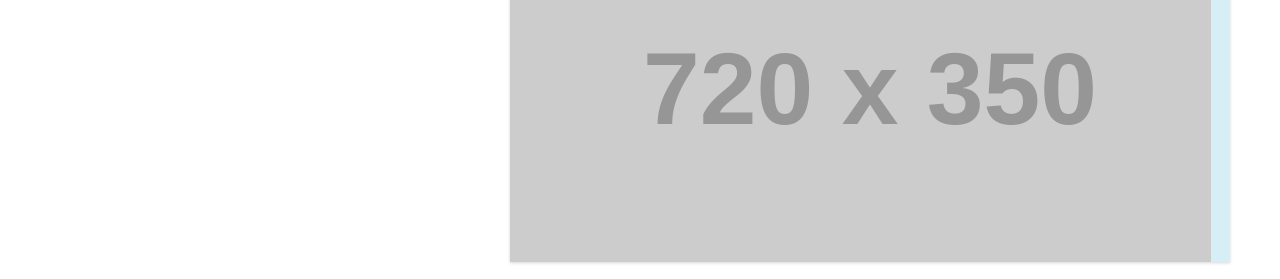
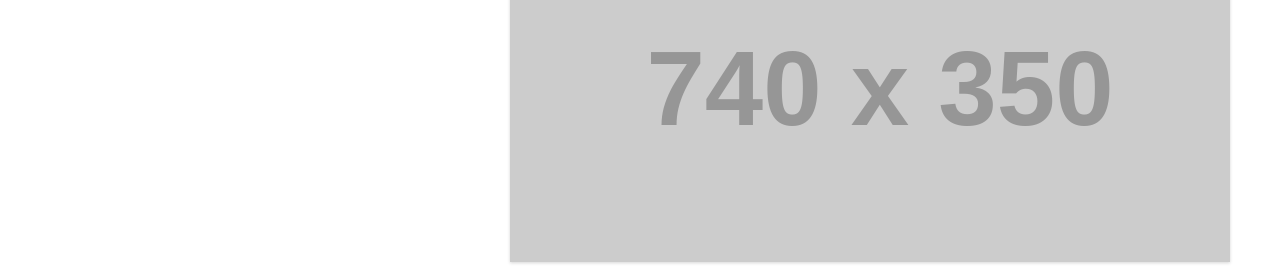
Before and after one commit to jordan64/CompLIb-Test, a website: page app/index.html in a window 1280 px wide. Shown: the part 150-429 px from the top of the page. Drawn offline with Linux system fonts and the light colour scheme; files that its build step writes are made by us from their sources; placeholder pictures from the web are drawn by us.

Commit message:
fixed slider again, adjusting widths

```diff
--- a/app/scripts/controllers/main.js
+++ b/app/scripts/controllers/main.js
@@ -3,48 +3,48 @@
     $scope.vignettes = [
       {
         name: 'Finance',
-        image: '//placehold.it/720x350/013e89/FFFFFF.png',
-        description: 'Lorem ipsum dolor sit amet, consectetur adipisicing elit, sed do eiusmod tempor incididunt ut labore et dolore magna aliqua. Ut enim ad minim veniam, quis nostrud exercitation ullamco laboris nisi ut aliquip ex ea commodo consequat. Duis aute irure dolor in reprehenderit in.'
+        image: '//placehold.it/740x350/cccccc/FFFFFF.png',
+        description: 'Lorem ipsum dolor sit amet, consectetur adipisicing elit, sed do eiusmod tempor incididunt ut labore et dolore magna aliqua. Ut enim ad minim veniam.'
       },
       {
         name: 'Finance2',
-        image: '//placehold.it/720x350/013e89/FFFFFF.png',
-        description: 'Lorem ipsum dolor sit amet, consectetur adipisicing elit, sed do eiusmod tempor incididunt ut labore et dolore magna aliqua. Ut enim ad minim veniam, quis nostrud exercitation ullamco laboris nisi ut aliquip ex ea commodo consequat. Duis aute irure dolor in reprehenderit in.'
+        image: '//placehold.it/740x350/cccccc/FFFFFF.png',
+        description: 'Lorem ipsum dolor sit amet, consectetur adipisicing elit, sed do eiusmod tempor incididunt ut labore et dolore magna aliqua. Ut enim ad minim veniam.'
       },
       {
         name: 'Finance3',
-        image: '//placehold.it/720x350/013e89/FFFFFF.png',
-        description: 'Lorem ipsum dolor sit amet, consectetur adipisicing elit, sed do eiusmod tempor incididunt ut labore et dolore magna aliqua. Ut enim ad minim veniam, quis nostrud exercitation ullamco laboris nisi ut aliquip ex ea commodo consequat. Duis aute irure dolor in reprehenderit in.'
+        image: '//placehold.it/740x350/cccccc/FFFFFF.png',
+        description: 'Lorem ipsum dolor sit amet, consectetur adipisicing elit, sed do eiusmod tempor incididunt ut labore et dolore magna aliqua. Ut enim ad minim veniam.'
       },
       {
         name: 'Economics',
-        image: '//placehold.it/720x350/013e89/FFFFFF.png',
-        description: 'Lorem ipsum dolor sit amet, consectetur adipisicing elit, sed do eiusmod tempor incididunt ut labore et dolore magna aliqua. Ut enim ad minim veniam, quis nostrud exercitation ullamco laboris nisi ut aliquip ex ea commodo consequat. Duis aute irure dolor in reprehenderit in.'
+        image: '//placehold.it/740x350/cccccc/FFFFFF.png',
+        description: 'Lorem ipsum dolor sit amet, consectetur adipisicing elit, sed do eiusmod tempor incididunt ut labore et dolore magna aliqua. Ut enim ad minim veniam.'
       },
       {
         name: 'Business Leadership',
-        image: '//placehold.it/720x350/013e89/FFFFFF.png',
-        description: 'Lorem ipsum dolor sit amet, consectetur adipisicing elit, sed do eiusmod tempor incididunt ut labore et dolore magna aliqua. Ut enim ad minim veniam, quis nostrud exercitation ullamco laboris nisi ut aliquip ex ea commodo consequat. Duis aute irure dolor in reprehenderit in.'
+        image: '//placehold.it/740x350/cccccc/FFFFFF.png',
+        description: 'Lorem ipsum dolor sit amet, consectetur adipisicing elit, sed do eiusmod tempor incididunt ut labore et dolore magna aliqua. Ut enim ad minim veniam.'
       },
       {
         name: 'Business Devlopment',
-        image: '//placehold.it/720x350/013e89/FFFFFF.png',
-        description: 'Lorem ipsum dolor sit amet, consectetur adipisicing elit, sed do eiusmod tempor incididunt ut labore et dolore magna aliqua. Ut enim ad minim veniam, quis nostrud exercitation ullamco laboris nisi ut aliquip ex ea commodo consequat. Duis aute irure dolor in reprehenderit in.'
+        image: '//placehold.it/740x350/cccccc/FFFFFF.png',
+        description: 'Lorem ipsum dolor sit amet, consectetur adipisicing elit, sed do eiusmod tempor incididunt ut labore et dolore magna aliqua. Ut enim ad minim veniam.'
       },
       {
         name: 'Business Ethics',
-        image: '//placehold.it/720x350/013e89/FFFFFF.png',
-        description: 'Lorem ipsum dolor sit amet, consectetur adipisicing elit, sed do eiusmod tempor incididunt ut labore et dolore magna aliqua. Ut enim ad minim veniam, quis nostrud exercitation ullamco laboris nisi ut aliquip ex ea commodo consequat. Duis aute irure dolor in reprehenderit in.'
+        image: '//placehold.it/740x350/cccccc/FFFFFF.png',
+        description: 'Lorem ipsum dolor sit amet, consectetur adipisicing elit, sed do eiusmod tempor incididunt ut labore et dolore magna aliqua. Ut enim ad minim veniam.'
       },
       {
         name: 'Business Ethics2',
-        image: '//placehold.it/720x350/013e89/FFFFFF.png',
-        description: 'Lorem ipsum dolor sit amet, consectetur adipisicing elit, sed do eiusmod tempor incididunt ut labore et dolore magna aliqua. Ut enim ad minim veniam, quis nostrud exercitation ullamco laboris nisi ut aliquip ex ea commodo consequat. Duis aute irure dolor in reprehenderit in.'
+        image: '//placehold.it/740x350/cccccc/FFFFFF.png',
+        description: 'Lorem ipsum dolor sit amet, consectetur adipisicing elit, sed do eiusmod tempor incididunt ut labore et dolore magna aliqua. Ut enim ad minim veniam.'
       },
       {
         name: 'Business Ethics3',
-        image: '//placehold.it/720x350/013e89/FFFFFF.png',
-        description: 'Lorem ipsum dolor sit amet, consectetur adipisicing elit, sed do eiusmod tempor incididunt ut labore et dolore magna aliqua. Ut enim ad minim veniam, quis nostrud exercitation ullamco laboris nisi ut aliquip ex ea commodo consequat. Duis aute irure dolor in reprehenderit in.'
+        image: '//placehold.it/740x350/cccccc/FFFFFF.png',
+        description: 'Lorem ipsum dolor sit amet, consectetur adipisicing elit, sed do eiusmod tempor incididunt ut labore et dolore magna aliqua. Ut enim ad minim veniam.'
       },
     ]
   });
--- a/app/scss/_custom.scss
+++ b/app/scss/_custom.scss
@@ -14,15 +14,15 @@
     position: absolute;
     top: 0;
     left: 0;
-    width: 145%;
+    width: 148.25%;
     transition: all 0.3s;
     &:hover {
-      left: -310px;
+      left: -335px;
     }
   }
   &-content {
     float: left;
-    width: 65%;
+    width: 67%;
   }
   &-description {
     margin: 20px 0;
@@ -30,7 +30,7 @@
   &-view {
     &-reveal {
       float: right;
-      width: 29%;
+      width: 26%;
       height: 321px;
       background: $powder-blue;
       padding: 20px;
```
Also changed, not shown: app/css/main.css, 1 other file.
